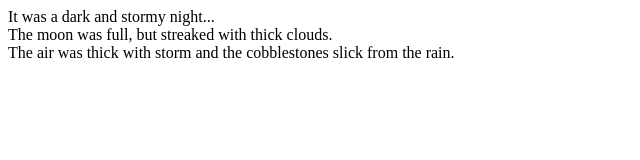
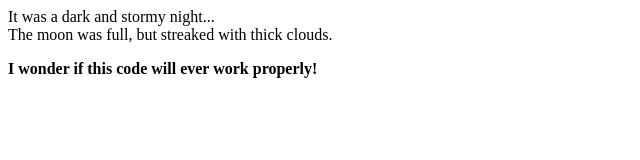
Before and after one commit to JaneSewCoder/fireside_story, a plain HTML site: page index.html in a window 1280 px wide. Shown: the whole page, without its empty margins (0-640 px from the left). Drawn offline with Linux system fonts and the light colour scheme.

Commit message:
added bold 4th line

```diff
--- a/index.html
+++ b/index.html
@@ -1,8 +1,7 @@
 <html>
   <body>
     <p>It was a dark and stormy night...<br>
-    The moon was full, but streaked with thick clouds.<br>
-    The air was thick with storm and the cobblestones slick from the rain.
-  </p>
+    The moon was full, but streaked with thick clouds. </p>
+    <b> I wonder if this code will ever work properly!</b><br>
   </body>
 </html>
```
